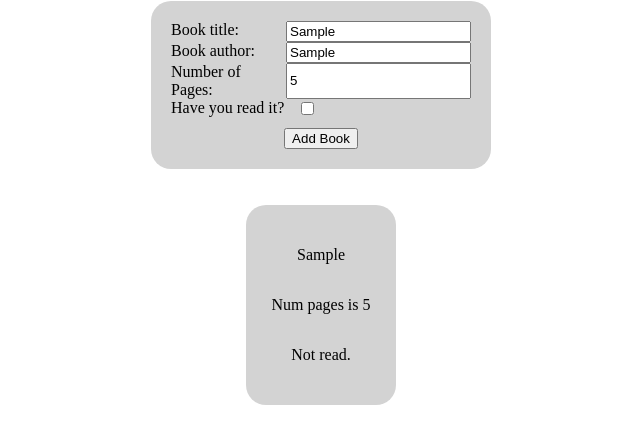
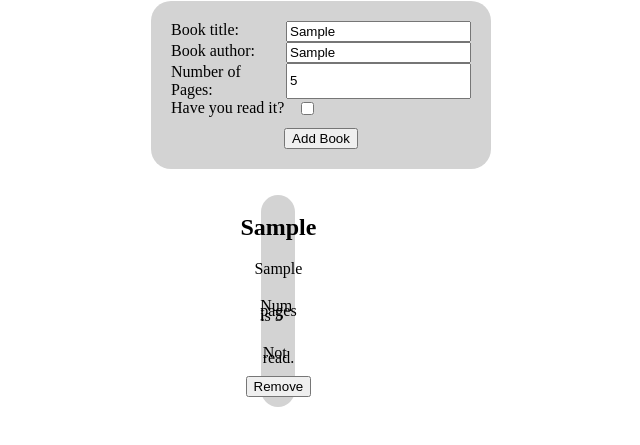
Before and after one commit to ryanb6/Readings, a plain HTML site: page Projects/Organizing Your Javascript Code/Library/index.html in a window 1280 px wide. Both pictures are taken after typing "Sample", "Sample", "5" into the empty fields and a click on the button "Add Book". Shown: the part 87-532 px from the top of the page, without its empty margins (319-959 px from the left). Drawn offline with Linux system fonts and the light colour scheme.

Commit message:
added button that removes book from library

```diff
--- a/Projects/Organizing Your Javascript Code/Library/app.js
+++ b/Projects/Organizing Your Javascript Code/Library/app.js
@@ -1,13 +1,18 @@
 let myLibrary = []
 const btn = document.querySelector('#addBookButton')
 const container = document.querySelector('#bookList')
+const removeBtn = document.querySelector('.remove-button')
 btn.addEventListener('click', addBookToLibrary)
+removeBtn.addEventListener('click', removeBook)
+
+
 
 //book code from written notes
 function Book(title, author, numPages, hasBeenRead){
     this.title = title
     this.author = author
     this.numPages = numPages
+    this.index = null
     this.hasBeenRead = function(){
         if(hasBeenRead == true){
             return("Read!")
@@ -26,6 +31,7 @@ function displayBooks() {
 
         let newBook = document.createElement('div')
         newBook.classList.add('book')
+        newBook.classList.add(`index${myLibrary[i].index}`)
 
         let newBookTitle = document.createElement('h2')
         newBookTitle.textContent = `${myLibrary[i].title}`
@@ -39,9 +45,20 @@ function displayBooks() {
         let newBookRead = document.createElement('p')
         newBookRead.textContent = myLibrary[i].hasBeenRead()
 
+        let removeBook = document.createElement('button')
+        removeBook.classList.add('remove-button')
+        removeBook.textContent = "Remove"
+        removeBook.addEventListener('click', () => {
+            myLibrary.splice(myLibrary.indexOf(i), 1)
+            displayBooks()
+        })
+
+        newBook.appendChild(newBookTitle)
         newBook.appendChild(newBookAuthor)
         newBook.appendChild(newBookPages)
         newBook.appendChild(newBookRead)
+        newBook.appendChild(removeBook)
+
         container.appendChild(newBook)
     }
 }
@@ -54,6 +71,12 @@ function addBookToLibrary(e) {
     let newNumPages = document.querySelector('#num_pages').value
     let newHaveRead = document.querySelector('#have_read').checked
     let newBook = new Book(newTitle, newAuthor, newNumPages, newHaveRead)
+    newBook.index = myLibrary.length
     myLibrary.push(newBook)
     displayBooks()
 }
+
+function removeBook(e) {
+    e.preventDefault()
+
+}
--- a/Projects/Organizing Your Javascript Code/Library/index.html
+++ b/Projects/Organizing Your Javascript Code/Library/index.html
@@ -6,7 +6,7 @@
     <div class="wrapper">
         <h1>Library App</h1>
             <div class="book-form-container">
-                <form class="book-form" method="post">
+                <form id="book-form" method="post">
                     <!--lbaels inform users what type of data they are supposed to enter-->
                     <div class="form-input">
                         <label for="book_title">Book title:</label>
--- a/Projects/Organizing Your Javascript Code/Library/style.css
+++ b/Projects/Organizing Your Javascript Code/Library/style.css
@@ -6,7 +6,7 @@
     align-items: center;
 }
 
-.book-form {
+#book-form {
     padding: 20px;
     background-color: lightgray;
     border-radius: 20px;
@@ -42,9 +42,10 @@
     align-items: center;
     flex-direction: column;
     justify-content: center;
-    margin:20px;
-    height: 200px;
-    width: 150px;
+    width: 10%;
+    line-height: 5px;
+    margin:10px;
+    padding: 10px;
     background-color: lightgray;
     border-radius: 20px;
 }
```
